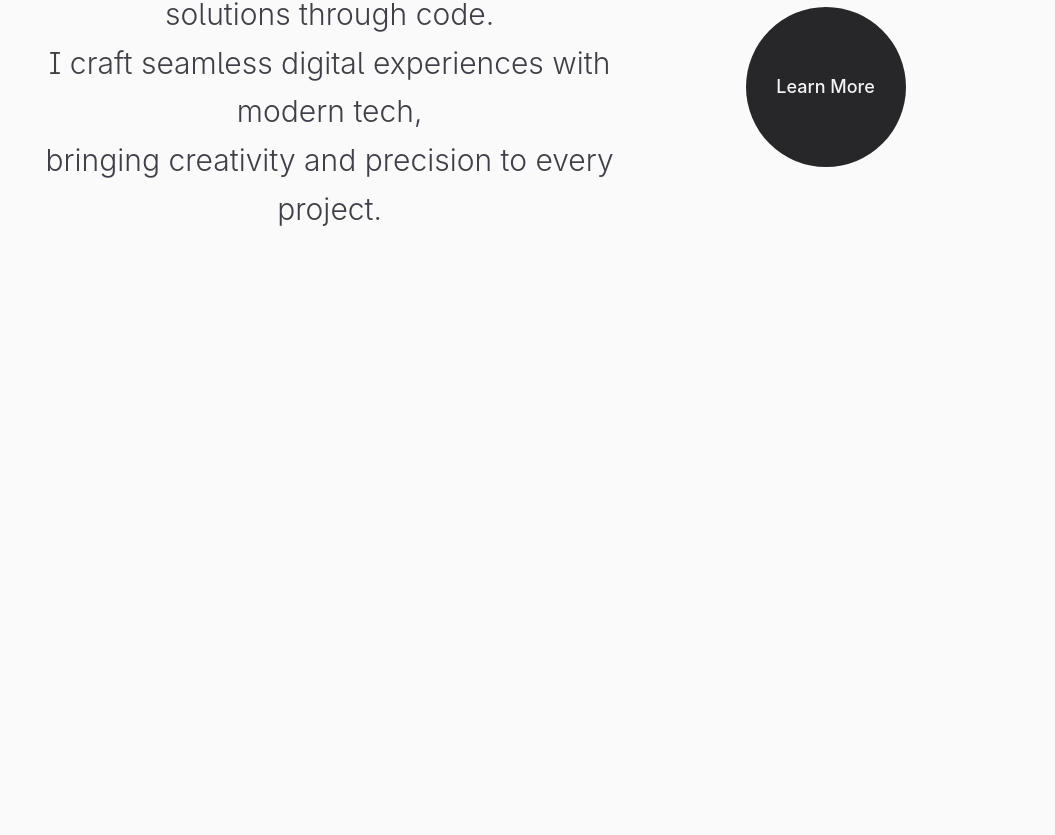
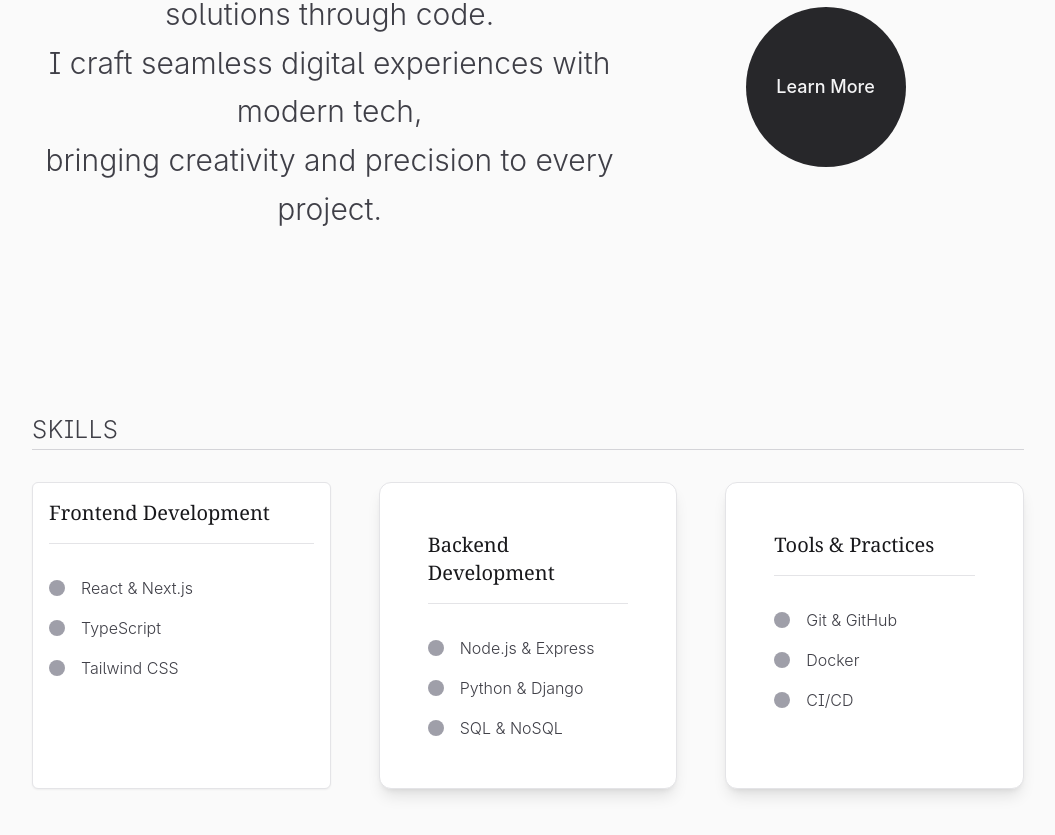
Before and after one commit to Rasil07/personal-portfolio, a Next.js app: page / in a window 1280 px wide. Shown: the part 1083-1918 px from the top of the page, without its empty margins (112-1167 px from the left). Before the commit the page ends 1461 px from the top, so only its background shows below. Built offline with nearby package versions, Linux system fonts and the light colour scheme.

Commit message:
removed unwanted elements

```diff
--- a/src/Components/Header/index.tsx
+++ b/src/Components/Header/index.tsx
@@ -7,49 +7,6 @@ import Image from "next/image";
 import clsx from "clsx";
 
 import avatarImage from "@/images/brand_logo.png";
-
-function AvatarContainer({
-  className,
-  ...props
-}: React.ComponentPropsWithoutRef<"div">) {
-  return (
-    <div
-      className={clsx(
-        className,
-        "rounded-full bg-white/90 p-0.5 shadow-lg shadow-zinc-800/5 ring-1 ring-zinc-900/5 backdrop-blur dark:bg-zinc-800/90 dark:ring-white/10"
-      )}
-      {...props}
-    />
-  );
-}
-
-function Avatar({
-  large = false,
-  className,
-  ...props
-}: Omit<React.ComponentPropsWithoutRef<typeof Link>, "href"> & {
-  large?: boolean;
-}) {
-  return (
-    <Link
-      href="/"
-      aria-label="Home"
-      className={clsx(className, "pointer-events-auto")}
-      {...props}
-    >
-      <Image
-        src={avatarImage}
-        alt=""
-        sizes={large ? "4rem" : "2.25rem"}
-        className={clsx(
-          "rounded-full bg-zinc-100 object-cover dark:bg-zinc-800",
-          large ? "h-16 w-16" : "h-7 w-7"
-        )}
-        priority
-      />
-    </Link>
-  );
-}
 
 const Header = () => {
   const [mounted, setMounted] = useState(false);
--- a/src/Components/LandingSection.tsx
+++ b/src/Components/LandingSection.tsx
@@ -35,9 +35,9 @@ export default function LandingSection() {
                 d="M17 13l-5 5m0 0l-5-5m5 5V6"
               />
             </svg>
-            <p className="text-4xl text-white font-sans flex-1 tracking-widest">
+            <h2 className="text-4xl text-white font-sans flex-1 tracking-widest">
               Full Stack Software Engineer
-            </p>
+            </h2>
           </div>
 
           <div className="absolute top-1/2 -translate-y-1/2 z-40 left-0 flex items-center py-2 w-fit bg-slate-700 pr-2 pl-4 rounded-tr-full rounded-br-full">
@@ -63,7 +63,7 @@ export default function LandingSection() {
           </div>
           <div className="absolute  bottom-16 w-full overflow-hidden bg-transparent">
             <div className="whitespace-nowrap lg:text-[180px] sm:text-4xl tracking-[24px] pointer-events-none text-zinc-50 dark:text-zinc-200 animate-scroll">
-              <span
+              <h1
                 className="inline-block w-full text-center"
                 style={{
                   transform: `translateX(${scrollX * 0.95}px)`,
@@ -71,13 +71,13 @@ export default function LandingSection() {
                 }}
               >
                 - Rasil Baidar - Rasil Baidar -
-              </span>
+              </h1>
             </div>
           </div>
         </section>
       </section>
       {/* Small summary section */}
-      <section className="w-full mx-auto p-4 md:p-18 flex flex-col md:flex-row items-center">
+      <section className="w-full mx-auto p-4 md:p-18 flex flex-col md:flex-row items-center ">
         <div className="text-center w-full md:w-3/5 mb-8 md:mb-0">
           <div className="flex flex-col ">
             <div className="overflow-hidden">
@@ -181,6 +181,116 @@ export default function LandingSection() {
 
       {/* Skills section */}
 
+      <section className="w-full px-4 md:px-18 md:py-4 ">
+        <h2 className="text-2xl text-zinc-700 dark:text-zinc-300 leading-relaxed font-light tracking-wide">
+          SKILLS
+        </h2>
+
+        <div className="w-full h-[1px] bg-zinc-300 dark:bg-zinc-600"></div>
+        <div className="w-full py-4">
+          <div className="grid grid-cols-1 md:grid-cols-2 lg:grid-cols-3 gap-6 ">
+            {/* Frontend Card */}
+            <motion.div
+              className=" bg-white dark:bg-zinc-800 p-2 rounded-sm shadow-sm border border-zinc-200 dark:border-zinc-700"
+              initial={{ opacity: 0, y: 20 }}
+              whileInView={{
+                opacity: 1,
+                y: 0,
+                transition: {
+                  duration: 0.5,
+                  delay: 0.1,
+                },
+              }}
+              whileHover={{ scale: 1.02 }}
+            >
+              <h3 className="text-xl font-serif text-zinc-900 dark:text-zinc-100 mb-4 border-b border-zinc-200 dark:border-zinc-700 pb-2">
+                Frontend Development
+              </h3>
+              <ul className="space-y-2 font-light">
+                <li className="flex items-center text-zinc-700 dark:text-zinc-300">
+                  <span className="w-2 h-2 bg-zinc-400 rounded-full mr-2"></span>
+                  React & Next.js
+                </li>
+                <li className="flex items-center text-zinc-700 dark:text-zinc-300">
+                  <span className="w-2 h-2 bg-zinc-400 rounded-full mr-2"></span>
+                  TypeScript
+                </li>
+                <li className="flex items-center text-zinc-700 dark:text-zinc-300">
+                  <span className="w-2 h-2 bg-zinc-400 rounded-full mr-2"></span>
+                  Tailwind CSS
+                </li>
+              </ul>
+            </motion.div>
+
+            {/* Backend Card */}
+            <motion.div
+              className="bg-white dark:bg-zinc-800 p-6 rounded-lg shadow-lg border border-zinc-200 dark:border-zinc-700"
+              initial={{ opacity: 0, y: 20 }}
+              whileInView={{
+                opacity: 1,
+                y: 0,
+                transition: {
+                  duration: 0.5,
+                  delay: 0.2,
+                },
+              }}
+              whileHover={{ scale: 1.02 }}
+            >
+              <h3 className="text-xl font-serif text-zinc-900 dark:text-zinc-100 mb-4 border-b border-zinc-200 dark:border-zinc-700 pb-2">
+                Backend Development
+              </h3>
+              <ul className="space-y-2 font-light">
+                <li className="flex items-center text-zinc-700 dark:text-zinc-300">
+                  <span className="w-2 h-2 bg-zinc-400 rounded-full mr-2"></span>
+                  Node.js & Express
+                </li>
+                <li className="flex items-center text-zinc-700 dark:text-zinc-300">
+                  <span className="w-2 h-2 bg-zinc-400 rounded-full mr-2"></span>
+                  Python & Django
+                </li>
+                <li className="flex items-center text-zinc-700 dark:text-zinc-300">
+                  <span className="w-2 h-2 bg-zinc-400 rounded-full mr-2"></span>
+                  SQL & NoSQL
+                </li>
+              </ul>
+            </motion.div>
+
+            {/* Tools Card */}
+            <motion.div
+              className="bg-white dark:bg-zinc-800 p-6 rounded-lg shadow-lg border border-zinc-200 dark:border-zinc-700"
+              initial={{ opacity: 0, y: 20 }}
+              whileInView={{
+                opacity: 1,
+                y: 0,
+                transition: {
+                  duration: 0.5,
+                  delay: 0.3,
+                },
+              }}
+              whileHover={{ scale: 1.02 }}
+            >
+              <h3 className="text-xl font-serif text-zinc-900 dark:text-zinc-100 mb-4 border-b border-zinc-200 dark:border-zinc-700 pb-2">
+                Tools & Practices
+              </h3>
+              <ul className="space-y-2 font-light">
+                <li className="flex items-center text-zinc-700 dark:text-zinc-300">
+                  <span className="w-2 h-2 bg-zinc-400 rounded-full mr-2"></span>
+                  Git & GitHub
+                </li>
+                <li className="flex items-center text-zinc-700 dark:text-zinc-300">
+                  <span className="w-2 h-2 bg-zinc-400 rounded-full mr-2"></span>
+                  Docker
+                </li>
+                <li className="flex items-center text-zinc-700 dark:text-zinc-300">
+                  <span className="w-2 h-2 bg-zinc-400 rounded-full mr-2"></span>
+                  CI/CD
+                </li>
+              </ul>
+            </motion.div>
+          </div>
+        </div>
+      </section>
+
       <style jsx global>{`
         @keyframes scroll {
           0% {
```
